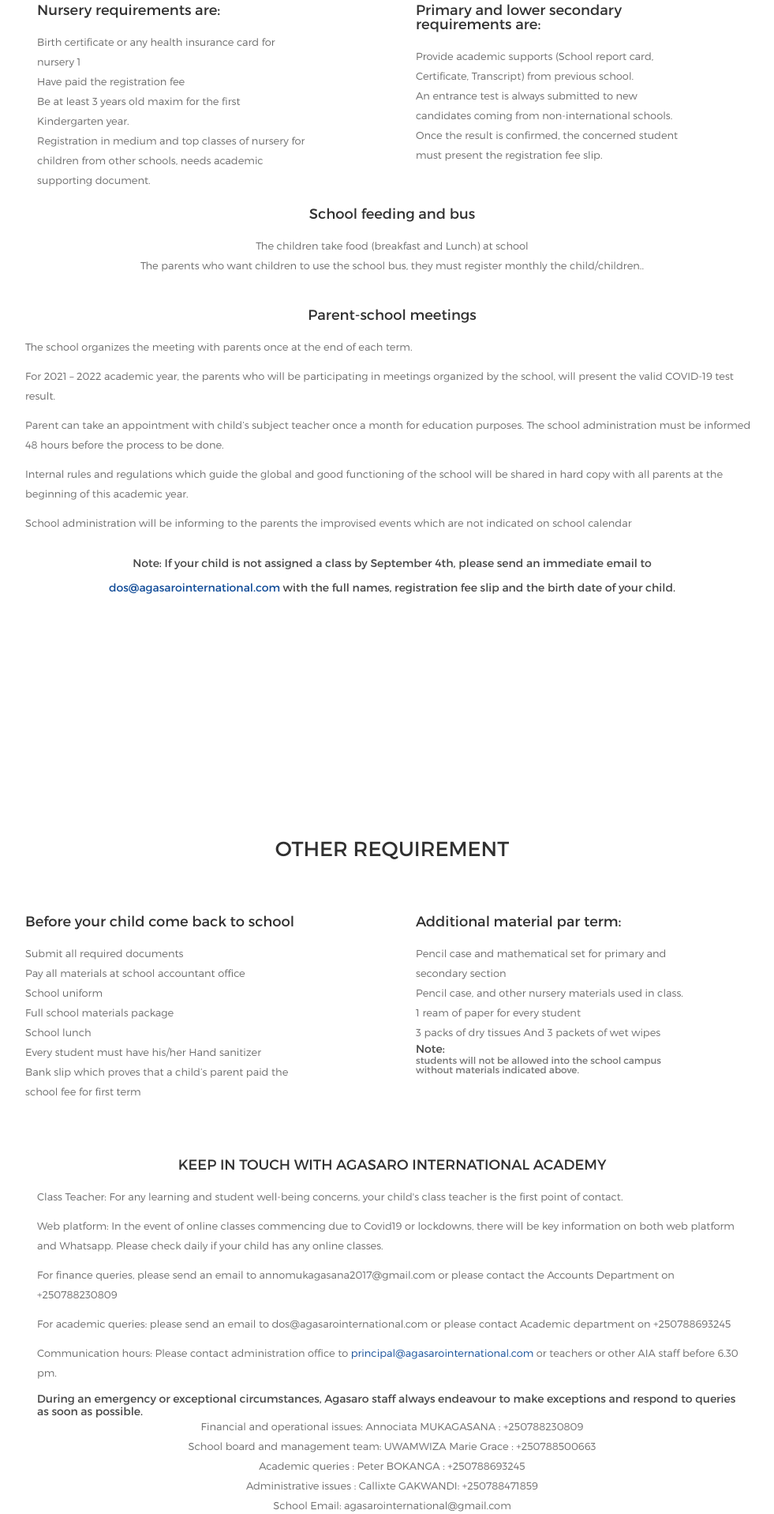
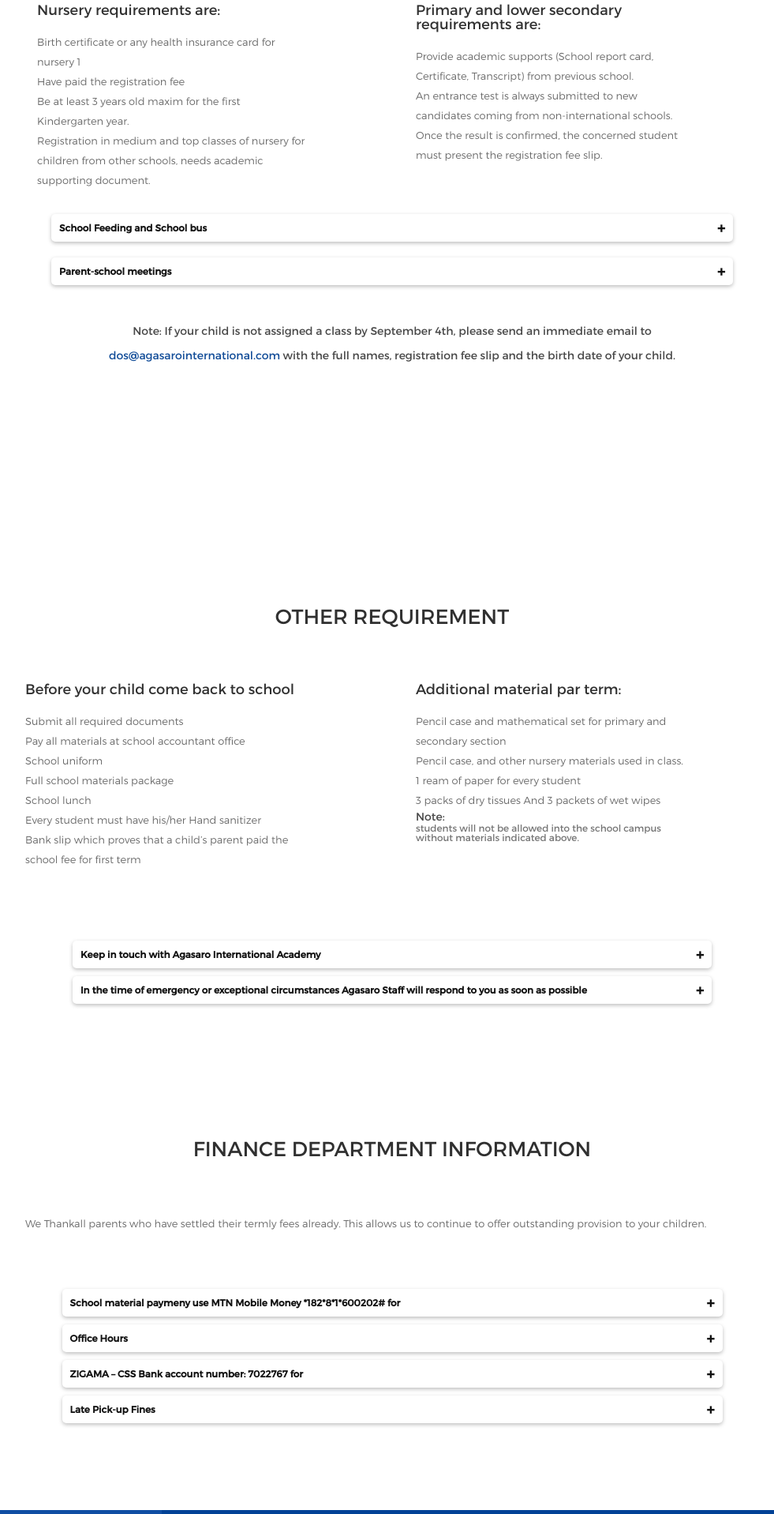
Before and after one commit to Nathan-cloud/agasaro, a plain HTML site: page announce.html in a window 1280 px wide. Shown: the part 1764-3681 px from the top of the page at 79% size, without its empty margins (143-1124 px from the left). Drawn offline with Linux system fonts and the light colour scheme.

Commit message:
initial commit

```diff
--- a/announce.html
+++ b/announce.html
@@ -178,14 +178,14 @@
 
               <div class="col-sm-10">
                 <h3>School uniform And Other Materials:</h3>
-                <p>Uniform Nursery : 50.000 Frw per year per child</p>
-                <p>Uniform Primary : 50.000 Frw per year per child</p>
-                <p>Uniform Secondary : 50.000 Frw per year per child</p>
-                <p>School lunch : 77.500 Frw per term per child</p>
-                <p>School bus: 35.000 Frw per child monthly</p>
+                <p>Uniform Nursery : 50,000 Frw per year per child</p>
+                <p>Uniform Primary : 55,000 Frw per year per child</p>
+                <p>Uniform Secondary : 70,000 Frw per year per child</p>
+                <p>School lunch : 77,500 Frw per term per child</p>
+                <p>School bus: 40,000 Frw per child monthly</p>
                 <p>
-                  Registration : 20.000 Frw per year per child School
-                  Insurance : 1.000 Frw per Year per child
+                  Registration : 20,000 Frw per year per child School
+                  Insurance : 1,000 Frw per Year per child
                 </p>
               </div>
             </div>
@@ -237,55 +237,61 @@
             </div>
 
 
-            <div class="col-lg-12 col-sm-6  " style="margin-bottom: 30px; margin-top: 20px;">
-                <div class="col-sm-12">
-
-                    <div class="">
-                        <h3 class="text-center">School feeding and bus</h3>
-
-                      </div>
-
-                  <p class="text-center">The children take food (breakfast and Lunch) at school</p>
-                  <p class="text-center">The parents who want children to use the school bus, they must register monthly the
-                    child/children..</p>
-
-                </div>
-              </div>
 
 
               <div class="row ">
 
 
-              <div class="co-lg-12 col-sm-12" style="margin-bottom: 30px; margin-top: 10px;">
+              <div class="col-lg-12 col-sm-12" style="margin-bottom: 30px; margin-top: 10px;">
+                <div class="accordion">
+                  <div class="accordion-item">
+                    <div class="accordion-item-header">School Feeding and School bus</div>
+                    <div class="accordion-item-body">
+                      <div class="accordion-item-body-content">
+                        <ul style="padding-left: 1rem;">
+                          <li>The children take food (breakfast and Lunch) at school</li>
+                          <li></li>The parents who want children to use the school bus, they must register monthly the
+                          child/children..</li>
 
-                <div class="col-sm-12">
-                    <div class="">
-                        <h3 class="text-center">Parent-school meetings</h3>
+                        </ul>
+                      </div>
+                    </div>
+                  </div>
+
+
+
+              </div>
+                <div class="accordion">
+
+
+                  <div class="accordion-item">
+                    <div class="accordion-item-header">
+                      Parent-school meetings
+                    </div>
+                    <div class="accordion-item-body">
+                      <div class="accordion-item-body-content">
+                        <ul style="padding-left: 1rem;">
+                          <li>The school organizes the meeting with parents once at the end of each term.t</li>
+                          <li>For 2021 – 2022 academic year, the parents who will be participating in meetings organized
+                            by the school, will present the valid COVID-19 test result.</li>
+                          <li>Parent can take an appointment with child’s subject teacher once a month for education
+                            purposes. The school administration must be informed 48 hours before the process to be
+                            done.</li>
+                          <li>  Internal rules and regulations which guide the global and good functioning of the school will
+                            be shared in hard copy with all parents at the beginning of this academic year.</li>
+                          <li>  School administration will be informing to the parents the improvised events which are not
+                            indicated on school calendar</li>
+
+                        </ul>
+                      </div>
+                    </div>
+                  </div>
 
                 </div>
 
-                  <p>The school organizes the meeting with parents once at the end of each term.</p> <br>
-                  <p>For 2021 – 2022 academic year, the parents who will be participating in meetings organized
-                    by the school, will present the valid COVID-19 test result.</p>
-                    <br>
-                  <p>Parent can take an appointment with child’s subject teacher once a month for education
-                    purposes. The school administration must be informed 48 hours before the process to be
-                    done.</p>
-                    <br>
 
-                    <p>
-                        Internal rules and regulations which guide the global and good functioning of the school will
-be shared in hard copy with all parents at the beginning of this academic year.
-                    </p>
-                    <br>
 
-                    <p>
 
-                        School administration will be informing to the parents the improvised events which are not
-indicated on school calendar
-                    </p>
-
-              </div>
             </div>
             <div class="col-lg-12 mt-5">
                 <div class="text-center ">
@@ -348,34 +354,56 @@ indicated on school calendar
             <div class="col-lg-12">
 
                     <div class="col-sm-12">
-                        <div class="">
-                            <h3 class="text-center">KEEP IN TOUCH WITH AGASARO INTERNATIONAL ACADEMY</h3>
+                      <div class="accordion">
+
+
+                        <div class="accordion-item">
+                          <div class="accordion-item-header">
+                            Keep in touch with Agasaro International Academy
+                          </div>
+                          <div class="accordion-item-body">
+                            <div class="accordion-item-body-content">
+                              <ul style="padding-left: 1rem;">
+                                <li>Class Teacher: For any learning and student well-being concerns, your child's class
+                                  teacher is the first point of contact.</li>
+
+                                <li>Web platform: In the event of online classes commencing due to Covid19 or
+                                lockdowns, there will be key information on both web platform and Whatsapp. Please check
+                                daily if your child has any online classes.</li>
+
+                                <li>For finance queries, please send an email to annomukagasana2017@gmail.com or
+                                  please contact the Accounts Department on +250788230809</li>
+
+                                <li> For academic queries: please send an email to dos@agasarointernational.com or
+                                  please contact Academic department on +250788693245</li>
+                                <li> Communication hours: Please contact administration office to <a href="mailto:principal@agasarointernational.com" style="color: #114c98;">principal@agasarointernational.com</a> or teachers or other AIA staff before 6.30 pm.</li>
+
+                              </ul>
+                            </div>
+                          </div>
+                        </div>
+                        <div class="accordion-item">
+                          <div class="accordion-item-header">In the time of emergency or exceptional circumstances Agasaro Staff will respond to you as soon as possible</div>
+                          <div class="accordion-item-body">
+                            <div class="accordion-item-body-content">
+                              <ul style="padding-left: 1rem;">
+                                <li>Financial and operational issues: Annociata MUKAGASANA : +250788230809</li>
+
+                                <li>School board and management team: UWAMWIZA Marie Grace : +250788500663</li>
+
+                                <li>Academic queries : Peter BOKANGA : +2507886932459</li>
+
+                                <li> Administrative issues : Callixte GAKWANDI: +250788471859</li>
+                                <li> School Email:  <a href="mailto:agasarointernational@gmail.com" style="color: #114c98;"> agasarointernational@gmail.com</a></li>
+
+                              </ul>
+                            </div>
+                          </div>
+                        </div>
 
                       </div>
-                      <p>Class Teacher: For any learning and student well-being concerns, your child's class
-                        teacher is the first point of contact.</p>
-                        <br>
-                      <p>Web platform: In the event of online classes commencing due to Covid19 or
-                        lockdowns, there will be key information on both web platform and Whatsapp. Please check
-                        daily if your child has any online classes.</p>
-                        <br>
-                      <p>For finance queries, please send an email to annomukagasana2017@gmail.com or
-                        please contact the Accounts Department on +250788230809</p>
 
-                        <br>
-                      <p>For academic queries: please send an email to dos@agasarointernational.com or
-                        please contact Academic department on +250788693245</p>
-                        <br>
-                         <p>Communication hours: Please contact administration office to
-                            <a href="mailto:principal@agasarointernational.com" style="color: #114c98;">principal@agasarointernational.com</a> or teachers or other AIA staff before 6.30 pm.</p>
-                            <br>
-                            <h5>During an emergency or exceptional circumstances, Agasaro staff always endeavour to make
-                                exceptions and respond to queries as soon as possible.</h5>
-                                <p class="text-center">Financial and operational issues: Annociata MUKAGASANA : +250788230809</p>
-                                <p class="text-center">School board and management team: UWAMWIZA Marie Grace : +250788500663</p>
-                                <p class="text-center">Academic queries : Peter BOKANGA : +250788693245</p>
-                                <p class="text-center">Administrative issues : Callixte GAKWANDI: +250788471859</p>
-                                <p class="text-center"  style="margin-bottom: 30px;">School Email: agasarointernational@gmail.com</p>
+
                     </div>
                   </div>
 
@@ -387,6 +415,7 @@ indicated on school calendar
         </div>
       </div>
     </section>
+
     <section class="about-us-content">
         <div class="container">
           <div class="row">
@@ -400,10 +429,12 @@ indicated on school calendar
           </div>
           <div class="section-content-icons">
             <div class="row">
-              <div class="col-sm-6">
-
-                <div class="col-sm-10">
-                  <h3>School material paymeny use MTN Mobile Money 182*8*1*040894 for:</h3>
+              <div class="col-lg-12">
+                <div class="accordion">
+                  <div class="accordion-item">
+                    <div class="accordion-item-header">School material paymeny use MTN Mobile Money *182*8*1*600202# for</div>
+                    <div class="accordion-item-body">
+                      <div class="accordion-item-body-content">
                         <p>
                           Uniform
                         </p>
@@ -411,67 +442,76 @@ indicated on school calendar
                           School materials
                         </p>
                         <p>School Bus and Insurance</p>
-
-                </div>
-              </div>
-              <div class="col-sm-6">
-
-                <div class="col-sm-10">
-                  <h3>ZIGAMA – CSS Bank account number: 7022767  for:</h3>
-                  <p>School fees</p>
-                  <p>Registration</p>
-                  <p>Meal / School lunch.</p>
-                  <p>Please send proof of payment to agasarointernational@gmail.com or
-                    <a href="mailto:annomukagasana2017@gmail.com" style="color: #114c98;">annomukagasana2017@gmail.com.</a></p>
-
-                    </p>
-                    <br>
-                    <p>Always specify the child’s name on the bank slip, and in the email, that you send to the
-                        school.</p>
-                        <br>
-                        <p>For finance information, please contact the Accounts Department on +250788230809 or the
-                            School Admin line on +250788500663</p>
-                            <br>
-                            <p>To contact our finance department, please send an email to
-                                <a href="mailto:annomukagasana2017@gmail.com" style="color: #114c98;">annomukagasana2017@gmail.com.</a>and copy agasarointernational.com</p>
                       </div>
                     </div>
                   </div>
-            <div class="row">
-              <div class="col-sm-6">
+                  <div class="accordion-item">
+                    <div class="accordion-item-header">Office Hours</div>
+                    <div class="accordion-item-body">
+                      <div class="accordion-item-body-content">
+                        <ul style="padding-left: 1rem">
+                          <li> Before the school term starts, our offices will be open Monday to Friday 8am to 4.00 pm</li>
+                          <li>  From September 6th to September 30th, the administration and finance offices will receive
+                            parents/appointments only in the afternoons from 1pm to 5:30 pm</li>
+                          <li> In October, appointments throughout the day will be available again, from 9am to 5:30 pm</li>
 
-                <div class="col-sm-10">
-                  <h3>Office Hours :</h3>
-                  <p>
-                    Before the school term starts, our offices will be open Monday to Friday 8am to 4.00 pm
-                  </p>
-                  <p>
-                    From September 6th to September 30th, the administration and finance offices will receive
-                    parents/appointments only in the afternoons from 1pm to 5:30 pm
-                  </p>
-                  <p>
-                    In October, appointments throughout the day will be available again, from 9am to 5:30 pm
-                  </p>
+
+                        </ul>
                       </div>
                     </div>
-              <div class="col-sm-6">
+                  </div>
+                  <div class="accordion-item">
+                    <div class="accordion-item-header">
+                      ZIGAMA – CSS Bank account number: 7022767  for
+                    </div>
+                    <div class="accordion-item-body">
+                      <div class="accordion-item-body-content">
+                        <ul style="padding-left: 1rem">
+                          <li>School fees</li>
+                          <li>Registration</li>
+                          <li>Meal / School lunch.</li>
+                          <li>Please send proof of payment to agasarointernational@gmail.com or
+                            <a href="mailto:annomukagasana2017@gmail.com" style="color: #114c98;">annomukagasana2017@gmail.com.</a></li>
+                          <li>Always specify the child’s name on the bank slip, and in the email, that you send to the
+                            school.</li>
+                          <li>For finance information, please contact the Accounts Department on +250788230809 or the
+                            School Admin line on +250788500663</li>
+                          <li>To contact our finance department, please send an email to
+                            <a href="mailto:annomukagasana2017@gmail.com" style="color: #114c98;">annomukagasana2017@gmail.com.</a>and copy agasarointernational.com</li>
 
-                <div class="col-sm-10">
-                  <h3>Late Pick-up Fines:</h3>
+                        </ul>
+                      </div>
+                    </div>
+                  </div>
+
+
+                  <div class="accordion-item">
+                    <div class="accordion-item-header">Late Pick-up Fines</div>
+                    <div class="accordion-item-body">
+                      <div class="accordion-item-body-content">
                         <p>Please pick up your child on time</p>
                         <p>Please note well that there are late pick-up fines that apply 40 minutes from the dismissal
                           time</p>
                         <p>RWF 5,000 from the 41st minute and RWF 15,000 every hour after the first hour</p>
                         <p>Fines are to be cleared within 24 hours</p>
-
-                </div>
                       </div>
                     </div>
                   </div>
 
                 </div>
               </div>
+
+
+
+            </div>
+          </div>
+
+
+
+          </div>
+
       </section>
+
 
 
 
@@ -535,6 +575,32 @@ indicated on school calendar
         </div>
       </div>
     </footer>
+    <script>
+      const accordionItemHeaders = document.querySelectorAll(
+        '.accordion-item-header'
+      );
+
+      accordionItemHeaders.forEach((accordionItemHeader) => {
+        accordionItemHeader.addEventListener('click', (event) => {
+          // Uncomment in case you only want to allow for the display of only one collapsed item at a time!
+
+          // const currentlyActiveAccordionItemHeader = document.querySelector(".accordion-item-header.active");
+          // if(currentlyActiveAccordionItemHeader && currentlyActiveAccordionItemHeader!==accordionItemHeader) {
+          //   currentlyActiveAccordionItemHeader.classList.toggle("active");
+          //   currentlyActiveAccordionItemHeader.nextElementSibling.style.maxHeight = 0;
+          // }
+
+          accordionItemHeader.classList.toggle('active');
+          const accordionItemBody = accordionItemHeader.nextElementSibling;
+          if (accordionItemHeader.classList.contains('active')) {
+            accordionItemBody.style.maxHeight =
+              accordionItemBody.scrollHeight + 'px';
+          } else {
+            accordionItemBody.style.maxHeight = 0;
+          }
+        });
+      });
+    </script>
 
     <script src="js/jquery-3.2.0.min.js"></script>
     <script src="js/bootstrap.min.js"></script>
--- a/css/responsive.css
+++ b/css/responsive.css
@@ -1,3 +1,49 @@
+.accordion {
+  width: 90%;
+  max-width: 1000px;
+  margin: 2rem auto;
+}
+.accordion-item {
+  background-color: #fff;
+  color: #111;
+  margin: 1rem 0;
+  border-radius: 0.5rem;
+  box-shadow: 0 2px 5px 0 rgba(0, 0, 0, 0.25);
+}
+.accordion-item-header {
+  padding: 0.5rem 3rem 0.5rem 1rem;
+  min-height: 3.5rem;
+  line-height: 1.25rem;
+  font-weight: bold;
+  display: flex;
+  align-items: center;
+  position: relative;
+  cursor: pointer;
+}
+.accordion-item-header::after {
+  content: '\002B';
+  font-size: 2rem;
+  position: absolute;
+  right: 1rem;
+}
+.accordion-item-header.active::after {
+  content: '\2212';
+}
+.accordion-item-body {
+  max-height: 0;
+  overflow: hidden;
+  transition: max-height 0.2s ease-out;
+}
+.accordion-item-body-content {
+  padding: 1rem;
+  line-height: 1.5rem;
+  border-top: 1px solid;
+  border-image: linear-gradient(to right, transparent, #34495e, transparent) 1;
+}
+.accordion-item-body-content li {
+  margin-bottom: 15px;
+}
+
 /*--------------------------------------------------------------
   Media Queries
 --------------------------------------------------------------*/
```
Also changed, not shown: cn.html (added, +164 -0 lines), index.html (+4 -0 lines). Lines whose indentation alone changed are shown as unchanged.
